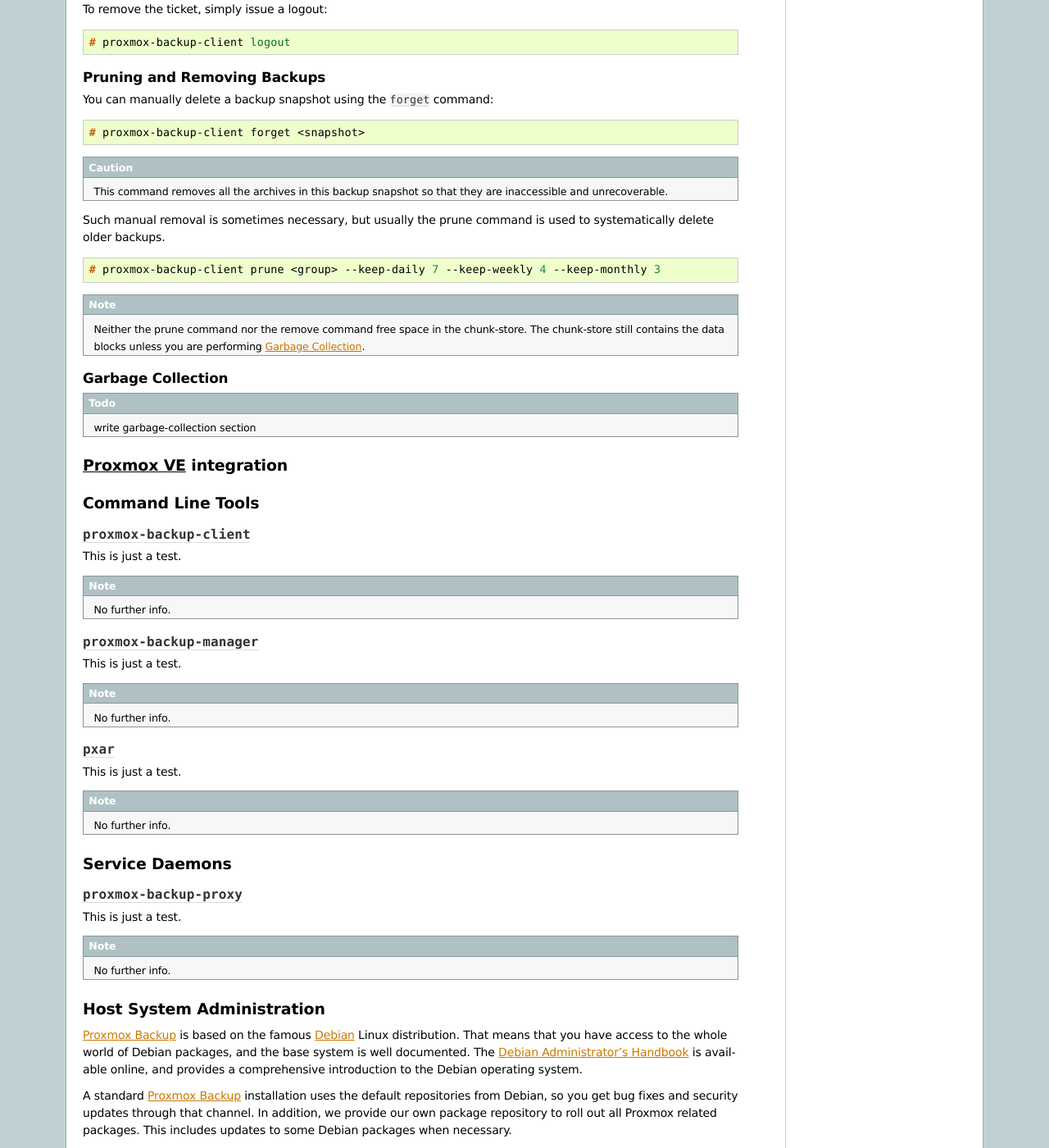
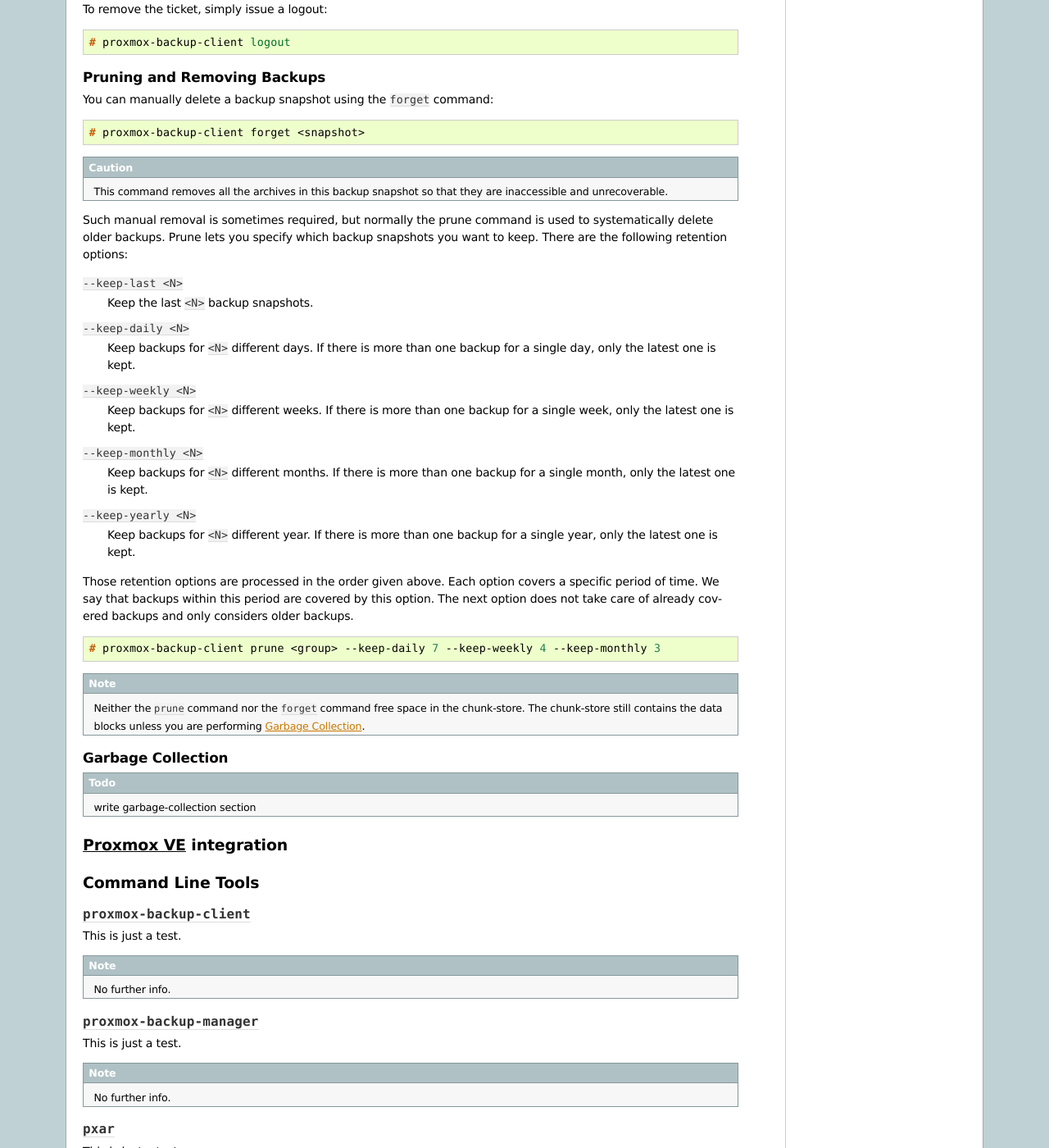
Before and after one commit to proxmox/proxmox-backup, a Sphinx documentation site: the page built from docs/administration-guide.rst, in a window 1280 px wide and 1400 px high, scrolled down 5355 px. Shown: the whole window at 82% size. Built offline with Sphinx 7.4.7, drawn with Linux system fonts in a browser that asks for light colours.

Commit message:
docs/administration-guide.rst: improve prune docs

```diff
--- a/docs/administration-guide.rst
+++ b/docs/administration-guide.rst
@@ -417,15 +417,43 @@
    snapshot so that they are inaccessible and unrecoverable.
 
 
-Such manual removal is sometimes necessary, but usually the prune
-command is used to systematically delete older backups.
+Such manual removal is sometimes required, but normally the prune
+command is used to systematically delete older backups. Prune lets
+you specify which backup snapshots you want to keep. There are the
+following retention options:
+
+``--keep-last <N>``
+  Keep the last ``<N>`` backup snapshots.
+
+``--keep-daily <N>``
+  Keep backups for ``<N>`` different days. If there is more than one
+  backup for a single day, only the latest one is kept.
+
+``--keep-weekly <N>``
+  Keep backups for ``<N>`` different weeks. If there is more than one
+  backup for a single week, only the latest one is kept.
+
+``--keep-monthly <N>``
+  Keep backups for ``<N>`` different months. If there is more than one
+  backup for a single month, only the latest one is kept.
+
+``--keep-yearly <N>``
+  Keep backups for ``<N>`` different year. If there is more than one
+  backup for a single year, only the latest one is kept.
+
+
+Those retention options are processed in the order given above. Each
+option covers a specific period of time. We say that backups within
+this period are covered by this option. The next option does not take
+care of already covered backups and only considers older backups.
+
 
 .. code-block:: console
 
   # proxmox-backup-client prune <group> --keep-daily 7 --keep-weekly 4 --keep-monthly 3
 
 
-.. note:: Neither the prune command nor the remove command free space
+.. note:: Neither the ``prune`` command nor the ``forget`` command free space
    in the chunk-store. The chunk-store still contains the data blocks
    unless you are performing :ref:`garbage-collection`.
 
```
